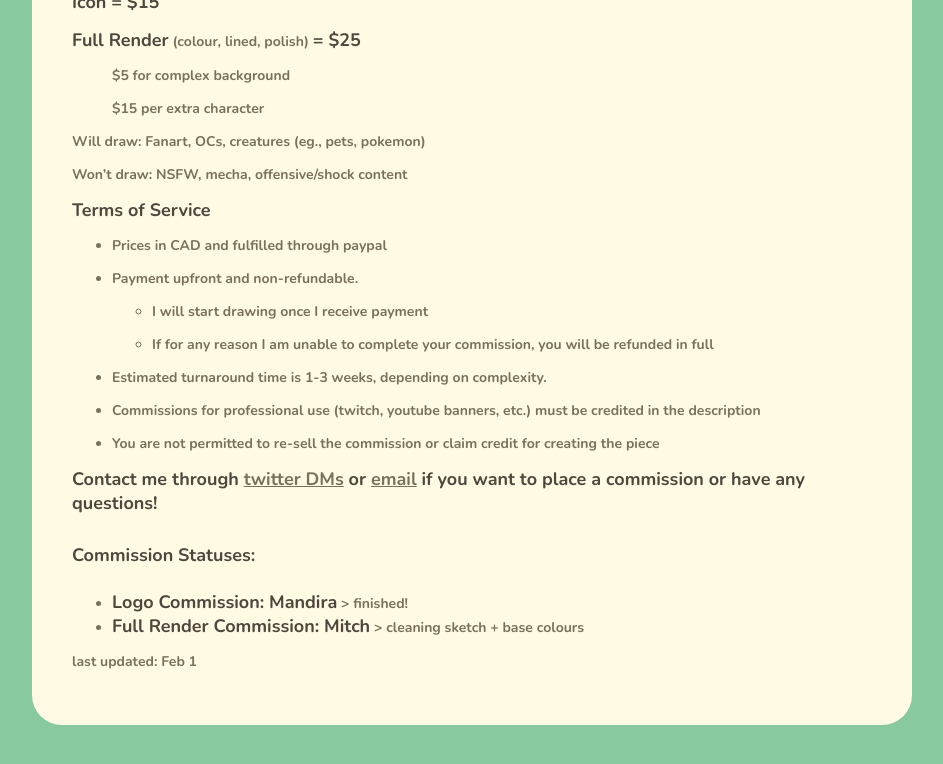
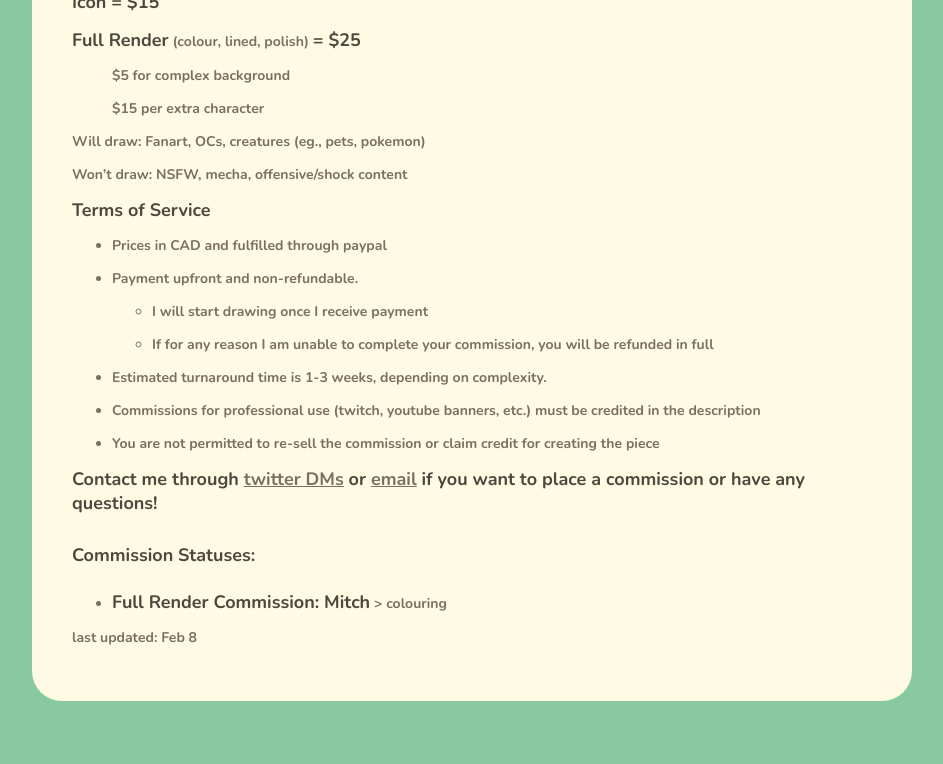
Before and after one commit to antheakwong/antheakwong.github.io, a Jekyll site: the page built from commissions/index.md, in a window 1280 px wide and 900 px high, scrolled down 506 px, cut to the strip 95-859 px from the top of the window. Shown: the whole strip, without its empty margins (168-1111 px from the left). Built offline with Jekyll 4.4.1, drawn with Linux system fonts in a browser that asks for light colours; nearby versions of some CDN libraries.

Commit message:
updated status

```diff
--- a/commissions/index.md
+++ b/commissions/index.md
@@ -40,7 +40,6 @@ Won’t draw: NSFW, mecha, offensive/shock content
 **Contact me through [twitter DMs](https://twitter.com/aysrin) or [email](mailto:hello@antheakwong.com) if you want to place a commission or have any questions!**
 
 # **Commission Statuses:**
-- **Logo Commission: Mandira** > finished!
-- **Full Render Commission: Mitch** > cleaning sketch + base colours
+- **Full Render Commission: Mitch** > colouring
 
-last updated: Feb 1
+last updated: Feb 8
```
